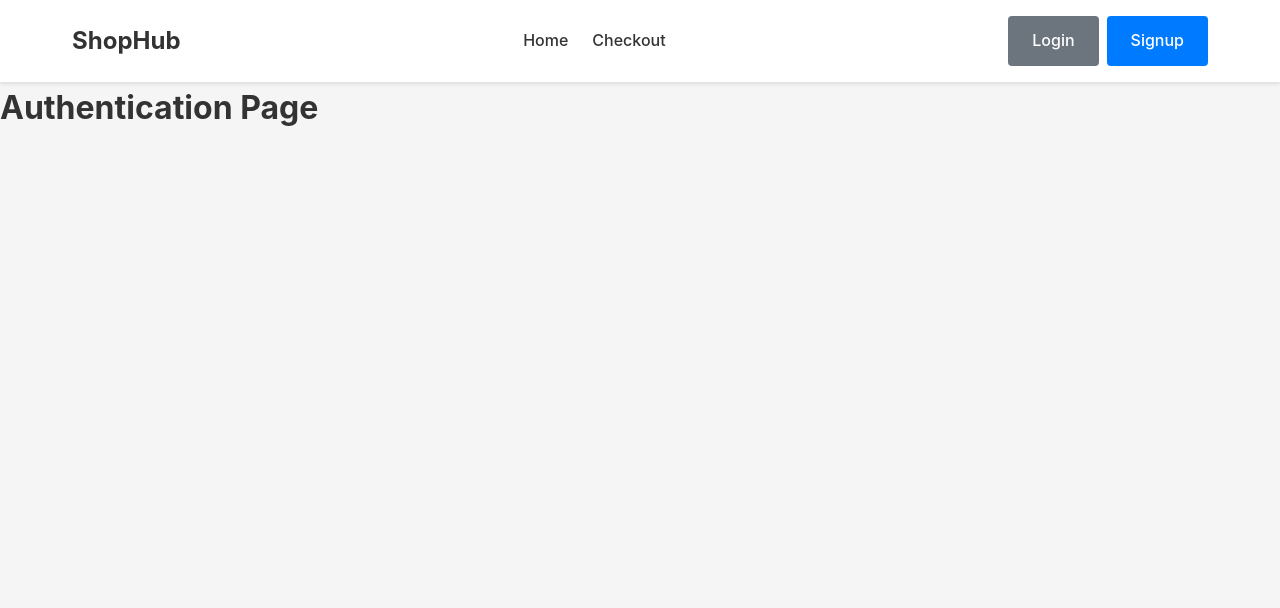
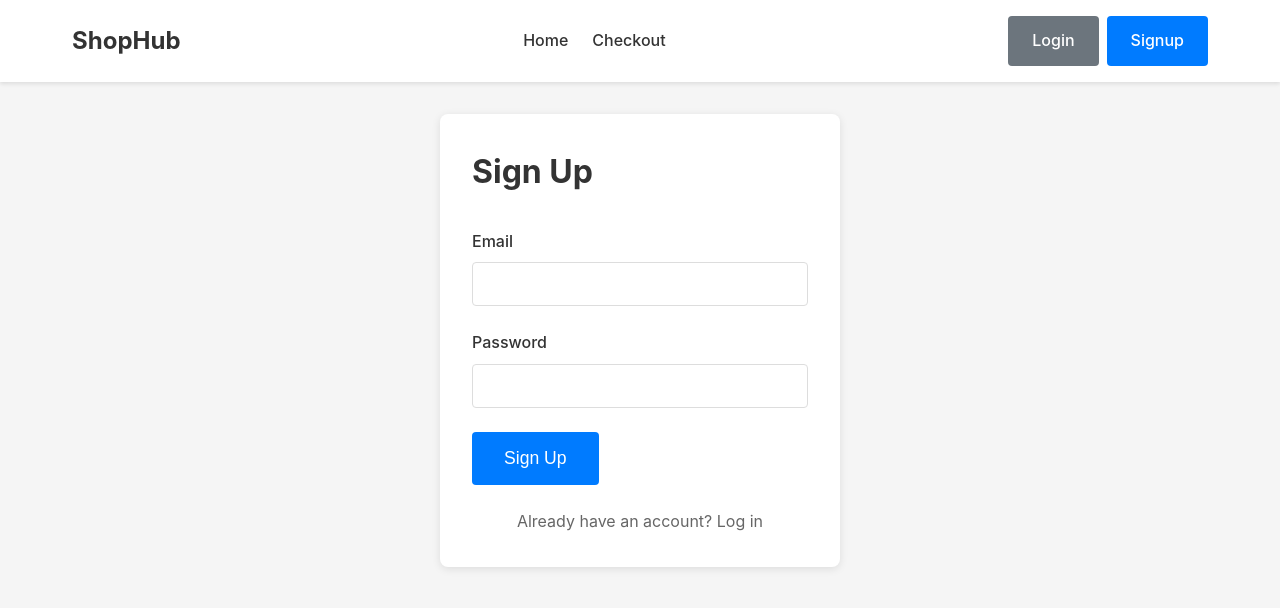
Before and after one commit to HenokSebsibe/ECOMEXPRESS, a React (Vite) app: page /auth in a window 1280 px wide. Shown: the top 608 px of the page. Built offline with nearby package versions, Linux system fonts and the light colour scheme.

Commit message:
Signup form complete

```diff
--- a/src/assets/pages/Auth.jsx
+++ b/src/assets/pages/Auth.jsx
@@ -1,7 +1,74 @@
+import { useState } from "react";
+import { useForm } from "react-hook-form";
+
 export default function Auth() {
-    return (
-        <div >
-        <h1>Authentication Page</h1>
+  const [mode, setMode] = useState("signup");
+
+  const { register, handleSubmit, formState: { errors } } = useForm();
+
+  function onSubmit(data) {
+    console.log(data);
+  }
+
+  return (
+    <div className="page">
+      <div className="container">
+        <div className="auth-container">
+
+          <h1 className="page-title">
+            {mode === "signup" ? "Sign Up" : "Log In"}
+          </h1>
+
+          <form className="auth-form" onSubmit={handleSubmit(onSubmit)}>
+
+            <div className="form-group">
+              <label className="form-label" htmlFor="email">Email</label>
+              <input
+                className="form-input"
+                type="email"
+                id="email"
+                {...register("email", { required: "Email is required" })}
+              />
+              {errors.email && <p className="form-error">{errors.email.message}</p>}
+            </div>
+
+            <div className="form-group">
+              <label className="form-label" htmlFor="password">Password</label>
+              <input
+                className="form-input"
+                type="password"
+                id="password"
+                {...register("password", {
+                  required: "Password is required",
+                  minLength: { value: 6, message: "Min 6 chars" },
+                  maxLength: { value: 12, message: "Max 12 chars" }
+                })}
+               />
+              {errors.password && <p className="form-error">{errors.password.message}</p>}
+            </div>
+
+            <button type="submit" className="btn btn-primary btn-large">
+              {mode === "signup" ? "Sign Up" : "Log In"}
+            </button>
+
+          </form>
+
+          <div className="auth-switch">
+            {mode === "signup" ? (
+              <p>
+                Already have an account?{" "}
+                <span onClick={() => setMode("login")} >Log in</span>
+              </p>
+            ) : (
+              <p>
+                Don’t have an account?{" "}
+                <span onClick={() => setMode("signup")}>Sign up</span>
+              </p>
+            )}
+          </div>
+
         </div>
-    );
+      </div>
+    </div>
+  );
 }
--- a/src/assets/pages/Home.jsx
+++ b/src/assets/pages/Home.jsx
@@ -4,7 +4,6 @@ import { Link } from "react-router-dom";
 import ProductCard from "../../components/prodaucts";
 export default function Home() {
     const products = getProducts();
-
 
     return (
         <div  className="page">
```
